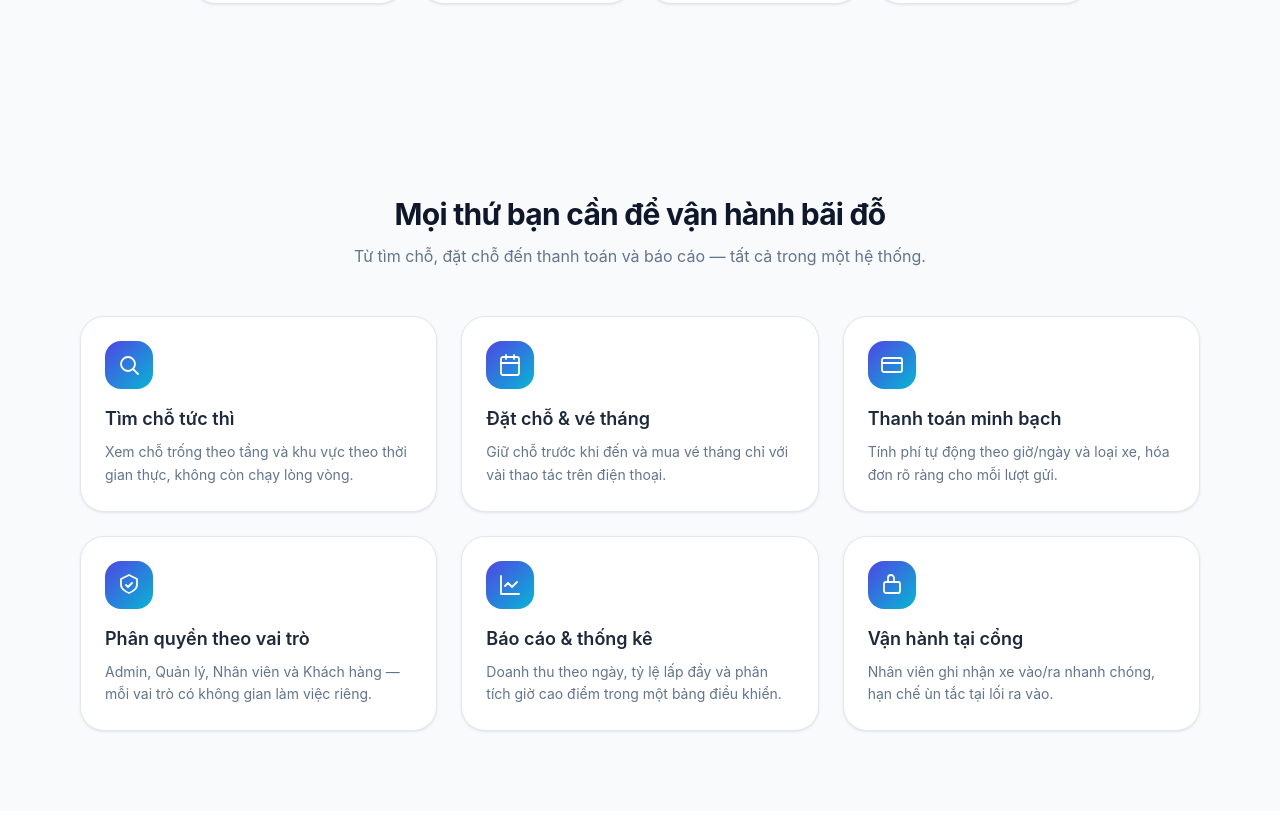
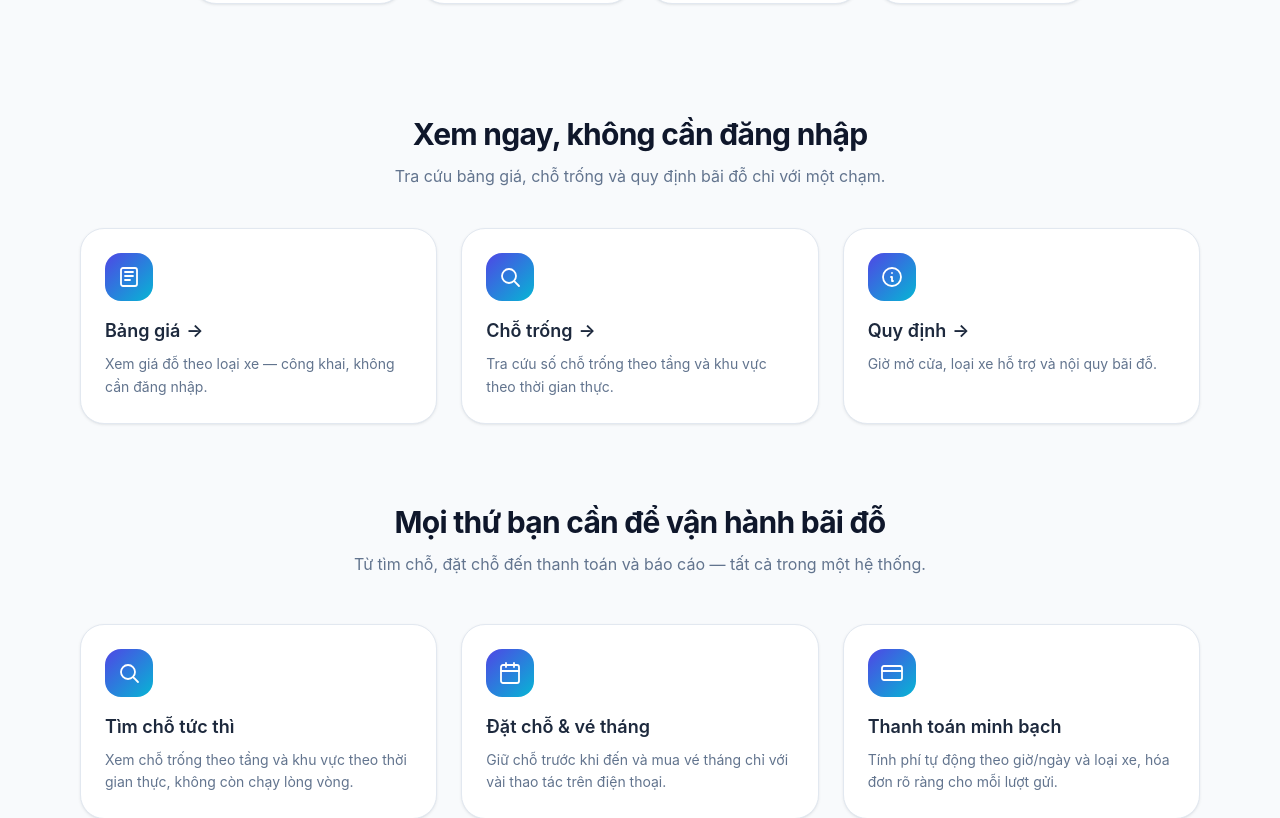
Before and after one commit to nguyenchibao12/pbms_dev, a React (Vite) app in the folder client/: page / in a window 1280 px wide. Shown: the part 622-1440 px from the top of the page. Built offline with nearby package versions, Linux system fonts and the light colour scheme.

Commit message:
feat(fe-home): them khu truy cap nhanh Guest (bang gia, cho trong, quy dinh) tren trang chu

```diff
--- a/client/src/pages/HomePage.jsx
+++ b/client/src/pages/HomePage.jsx
@@ -40,6 +40,28 @@ const features = [
     title: 'Vận hành tại cổng',
     desc: 'Nhân viên ghi nhận xe vào/ra nhanh chóng, hạn chế ùn tắc tại lối ra vào.',
     icon: <><path d="M14 9V5a3 3 0 0 0-6 0v4" /><rect x="4" y="9" width="16" height="11" rx="2" /></>,
+  },
+];
+
+/* Khu công khai cho khách — xem không cần đăng nhập */
+const guestLinks = [
+  {
+    to: '/pricing',
+    title: 'Bảng giá',
+    desc: 'Xem giá đỗ theo loại xe — công khai, không cần đăng nhập.',
+    icon: <><rect x="4" y="3" width="16" height="18" rx="2" /><path d="M8 7h8M8 11h8M8 15h5" /></>,
+  },
+  {
+    to: '/availability',
+    title: 'Chỗ trống',
+    desc: 'Tra cứu số chỗ trống theo tầng và khu vực theo thời gian thực.',
+    icon: <><circle cx="11" cy="11" r="7" /><path d="m21 21-4.3-4.3" /></>,
+  },
+  {
+    to: '/info',
+    title: 'Quy định',
+    desc: 'Giờ mở cửa, loại xe hỗ trợ và nội quy bãi đỗ.',
+    icon: <><circle cx="12" cy="12" r="9" /><path d="M12 8h.01M11 12h1v4h1" /></>,
   },
 ];
 
@@ -106,6 +128,35 @@ export default function HomePage() {
               </div>
             ))}
           </div>
+        </div>
+      </section>
+
+      {/* QUICK ACCESS — khu công khai cho khách */}
+      <section className="mx-auto max-w-6xl px-4">
+        <div className="mx-auto max-w-2xl text-center">
+          <h2 className="text-3xl font-bold tracking-tight text-slate-900">Xem ngay, không cần đăng nhập</h2>
+          <p className="mt-3 text-slate-500">
+            Tra cứu bảng giá, chỗ trống và quy định bãi đỗ chỉ với một chạm.
+          </p>
+        </div>
+
+        <div className="mt-10 grid gap-6 sm:grid-cols-3">
+          {guestLinks.map((g) => (
+            <Link
+              key={g.to}
+              to={g.to}
+              className="group rounded-2xl border border-slate-200 bg-surface-raised p-6 shadow-(--shadow-card) transition-all hover:-translate-y-1 hover:shadow-(--shadow-soft)"
+            >
+              <div className="brand-gradient flex h-12 w-12 items-center justify-center rounded-xl text-white">
+                <Icon path={g.icon} />
+              </div>
+              <h3 className="mt-4 flex items-center gap-1.5 text-lg font-semibold text-slate-800 group-hover:text-brand">
+                {g.title}
+                <span aria-hidden className="transition-transform group-hover:translate-x-1">→</span>
+              </h3>
+              <p className="mt-2 text-sm leading-relaxed text-slate-500">{g.desc}</p>
+            </Link>
+          ))}
         </div>
       </section>
 
```
